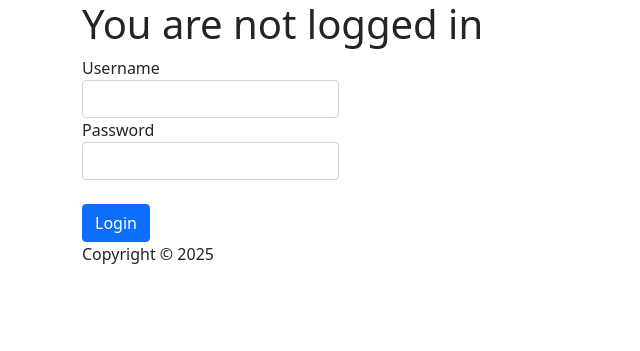
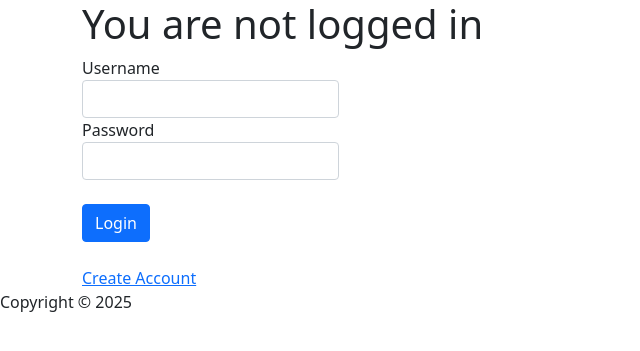
Before and after one commit to Jiamli-5050/cosc-4806-3, a PHP site: page /login in a window 1280 px wide. Shown: the top 351 px of the page, without its empty margins (0-640 px from the left). Run offline with PHP 8.4, Linux system fonts and the light colour scheme; data that the repository does not hold is empty.

Commit message:
added the create account button in the main page and fixed bugs in session starting

```diff
--- a/app/views/create/index.php
+++ b/app/views/create/index.php
@@ -1,6 +1,8 @@
 <?php
 require_once 'app/views/templates/headerPublic.php';
-session_start();
+if (session_status() === PHP_SESSION_NONE) {
+  session_start();
+}
 
 $error = $_SESSION["createError"] ?? '';
 ?>
--- a/app/views/login/index.php
+++ b/app/views/login/index.php
@@ -24,6 +24,10 @@
 		    <button type="submit" class="btn btn-primary">Login</button>
 		</fieldset>
 		</form>
+
+		<br>
+			<a href="/create">Create Account</a>
 	</div>
 </div>
+</main>
     <?php require_once 'app/views/templates/footer.php' ?>
```
